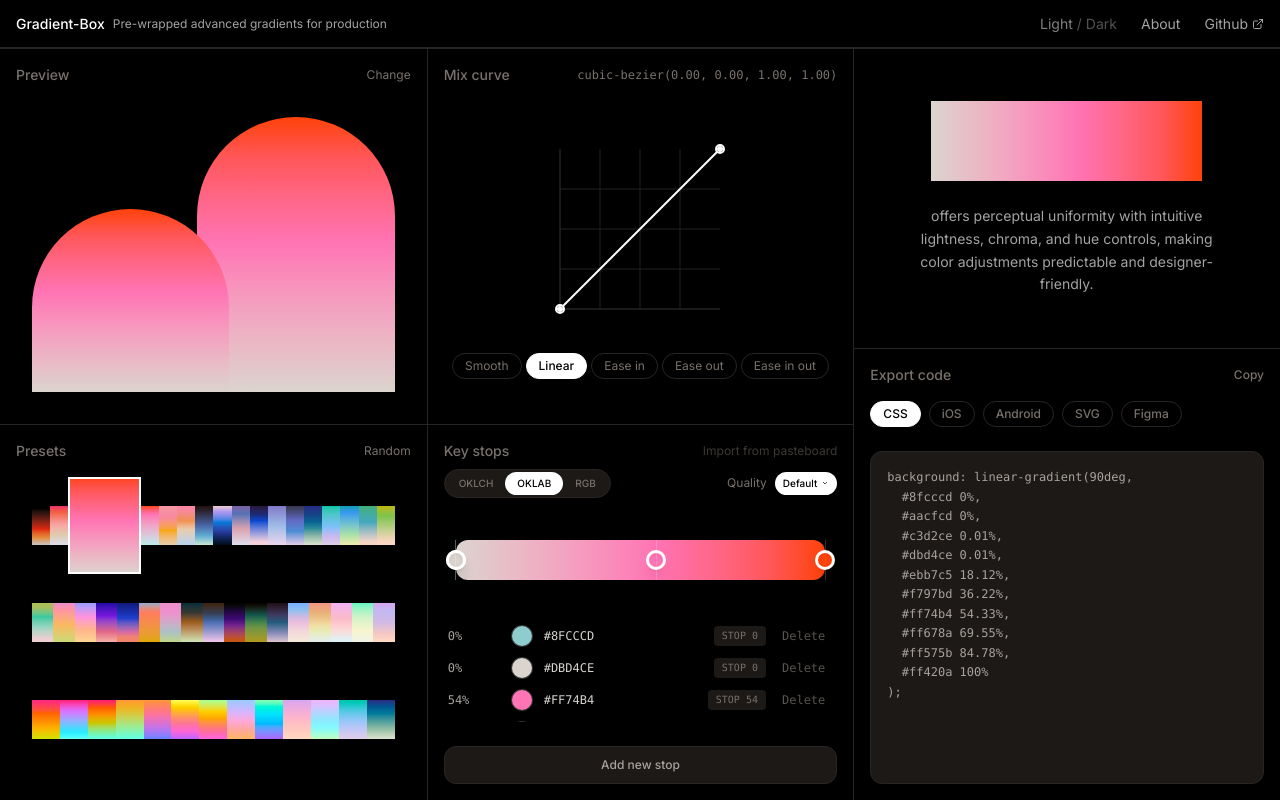
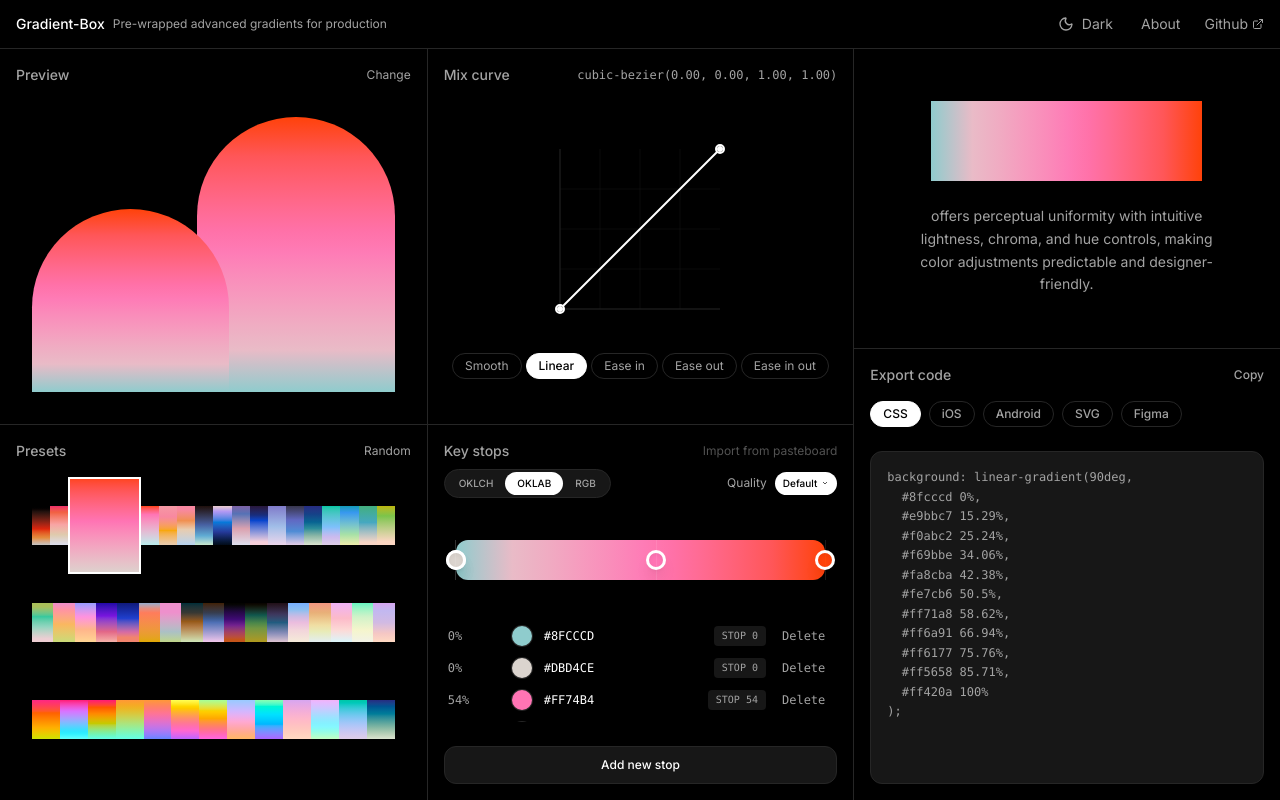
Before and after one commit to BIAsia/wrap-gradient, a React (Vite) app: page / in a window 1280 px wide. Both pictures are taken after a click on the button "Random". Built offline with nearby package versions, Linux system fonts and the light colour scheme.

Commit message:
feat: Implement light mode as default and refactor UI components to use new theme variables

```diff
--- a/App.tsx
+++ b/App.tsx
@@ -65,44 +65,8 @@ const App: React.FC = () => {
       return sortedStops;
     }
 
-    // Strategy 2: OKLAB - Target total counts: Low 4 (min), Default 10 (max), High 16 (max)
-    if (interpolationMode === InterpolationMode.OKLAB) {
-      const n = sortedStops.length;
-      if (n < 2) return sortedStops;
-
-      let interpolationCount = 0;
-      if (samples === 4) {
-        // Low: Min 4 stops total. k = ceil((4-n)/(n-1))
-        interpolationCount = Math.max(0, Math.ceil((4 - n) / (n - 1)));
-      } else {
-        // Default/High: Max 10/16 stops total. k = floor((target-n)/(n-1))
-        const target = samples === 16 ? 16 : 10;
-        interpolationCount = Math.max(0, Math.floor((target - n) / (n - 1)));
-      }
-
-      if (interpolationCount === 0) return sortedStops;
-
-      const result: ColorStop[] = [];
-      for (let i = 0; i < n; i++) {
-        result.push(sortedStops[i]);
-        if (i < n - 1) {
-          const start = sortedStops[i];
-          const end = sortedStops[i + 1];
-          for (let j = 1; j <= interpolationCount; j++) {
-            const t = j / (interpolationCount + 1);
-            const pos = start.position + t * (end.position - start.position);
-            result.push({
-              id: `inter-${start.id}-${end.id}-${j}`,
-              position: pos,
-              color: getColorAt(pos)
-            });
-          }
-        }
-      }
-      return result;
-    }
-
-    // Strategy 3: OKLCH (and others like LCH if added) - Adaptive sampling
+    // Strategy 2: OKLAB & OKLCH (and others like LCH) - Unified Adaptive sampling with Curve support
+    if (interpolationMode === InterpolationMode.OKLAB || interpolationMode === InterpolationMode.OKLCH || interpolationMode === InterpolationMode.LCH) {
       const result: ColorStop[] = [];
       const actualSamples = samples || 10;
       const positions = generateAdaptiveSamples(actualSamples, curve.p1, curve.p2);
@@ -115,8 +79,10 @@ const App: React.FC = () => {
           color: getColorAt(y)
         });
       }
+      return result;
+    }
 
-    return result;
+    return sortedStops;
   }, [stops, curve, interpolationMode, samples]);
 
   const handlePresetSelect = (newStops: ColorStop[], mode?: InterpolationMode) => {
@@ -133,8 +99,8 @@ const App: React.FC = () => {
   };
 
   return (
-    <div className={`min-h-screen ${THEME.typography.color.primary} font-sans selection:bg-stone-800 selection:text-white flex flex-col overflow-hidden ${THEME.animation.transition} ${THEME.animation.duration} bg-background`}>
-      <Header />
+    <div className={`min-h-screen ${THEME.typography.color.primary} font-sans selection:bg-primary selection:text-primary-foreground flex flex-col overflow-hidden ${THEME.animation.transition} ${THEME.animation.duration} bg-background`}>
+      <Header theme={theme} onToggleTheme={toggleTheme} />
 
       <main className={`flex-1 grid grid-cols-1 sm:grid-cols-3 divide-y sm:divide-y-0 sm:divide-x ${THEME.layout.divide} ${THEME.layout.border} border-t min-h-0`}>
 
--- a/components/CodeOutput.tsx
+++ b/components/CodeOutput.tsx
@@ -90,8 +90,8 @@ ${figmaStops}
                         className={`
                 px-3 py-1 text-xs font-medium rounded-full border transition-colors whitespace-nowrap
                 ${format === tab.id
-                                ? 'bg-white text-black border-white'
-                                : 'bg-transparent text-stone-500 border-stone-800 hover:border-stone-600 hover:text-stone-300'}
+                                ? 'bg-primary text-primary-foreground border-primary'
+                                : `bg-transparent ${THEME.typography.color.label} border-border hover:border-muted-foreground hover:${THEME.typography.color.primary}`}
             `}
                     >
                         {tab.label}
@@ -99,11 +99,11 @@ ${figmaStops}
                 ))}
             </div>
 
-            <div className="flex-1 bg-stone-900 rounded-xl p-4 border border-stone-800 relative overflow-hidden group">
+            <div className="flex-1 bg-muted rounded-xl p-4 border border-border relative overflow-hidden group">
                 <textarea
                     readOnly
                     value={generateCode()}
-                    className="w-full h-full bg-transparent text-stone-400 font-mono text-xs resize-none focus:outline-none leading-relaxed"
+                    className="w-full h-full bg-transparent text-muted-foreground font-mono text-xs resize-none focus:outline-none leading-relaxed"
                     spellCheck={false}
                 />
             </div>
--- a/components/ColorStopsEditor.tsx
+++ b/components/ColorStopsEditor.tsx
@@ -97,32 +97,32 @@ export const ColorStopsEditor: React.FC<ColorStopsEditorProps> = ({
     <div className="flex flex-col h-full">
       <div className={`flex items-center justify-between mb-2`}>
         <h2 className={`${THEME.panel.header.title} ${THEME.typography.color.label}`}>Key stops</h2>
-        <button className={`${THEME.typography.size.xs} ${THEME.typography.color.label} hover:${THEME.typography.color.accent} transition-colors cursor-not-allowed opacity-50`}>Import from pasteboard</button>
+        <button className={`${THEME.typography.size.xs} ${THEME.typography.color.label} hover:${THEME.typography.color.primary} transition-colors cursor-not-allowed opacity-50`}>Import from pasteboard</button>
       </div>
 
       {/* Interpolation Mode Selector */}
       <div className="flex items-center justify-between mb-8">
-        <div className="flex items-center bg-stone-900 rounded-full p-0.5 border border-stone-800">
+        <div className="flex items-center bg-muted rounded-full p-0.5 border border-border">
           {[InterpolationMode.OKLCH, InterpolationMode.OKLAB, InterpolationMode.RGB].map(mode => (
             <button
               key={mode}
               onClick={() => setInterpolationMode(mode)}
               className={`px-3 py-1 text-[10px] font-medium rounded-full transition-colors uppercase
-                            ${interpolationMode === mode ? 'bg-white text-black' : 'text-stone-500 hover:text-stone-300'}`}
+                            ${interpolationMode === mode ? 'bg-primary text-primary-foreground shadow-sm' : 'text-muted-foreground hover:text-foreground'}`}
             >
               {mode === 'lch' ? 'LCH' : mode}
             </button>
           ))}
         </div>
         <div className="flex items-center gap-2">
-          <span className="text-xs text-stone-500">Quality</span>
+          <span className="text-xs text-muted-foreground">Quality</span>
           <div className="relative" ref={dropdownRef}>
             <button
               onClick={() => interpolationMode !== InterpolationMode.RGB && setIsQualityOpen(!isQualityOpen)}
               className={`px-2 py-1 text-[10px] rounded-full font-medium flex items-center gap-1 transition-all
                             ${interpolationMode === InterpolationMode.RGB
-                  ? 'bg-stone-800 text-stone-500 cursor-not-allowed'
-                  : 'bg-white text-black hover:bg-stone-100 active:scale-95'}`}
+                  ? 'bg-muted text-muted-foreground cursor-not-allowed'
+                  : 'bg-primary text-primary-foreground hover:bg-primary/90 active:scale-95 shadow-sm'}`}
             >
               {interpolationMode === InterpolationMode.RGB ? 'Origin' : (currentQuality === 10 ? 'Default' : currentQuality === 4 ? 'Low' : 'High')}
               {interpolationMode !== InterpolationMode.RGB && (
@@ -142,7 +142,7 @@ export const ColorStopsEditor: React.FC<ColorStopsEditorProps> = ({
 
             {/* Dropdown Menu */}
             <div
-              className={`absolute right-0 top-full mt-1 bg-stone-900 border border-stone-800 rounded-lg p-1 shadow-xl z-20 w-32 origin-top-right transition-all duration-200
+              className={`absolute right-0 top-full mt-1 bg-popover border border-border rounded-lg p-1 shadow-xl z-20 w-32 origin-top-right transition-all duration-200
                             ${isQualityOpen ? 'opacity-100 scale-100 visible' : 'opacity-0 scale-95 invisible'}`}
             >
               {[
@@ -156,8 +156,8 @@ export const ColorStopsEditor: React.FC<ColorStopsEditorProps> = ({
                     setQuality(opt.value);
                     setIsQualityOpen(false);
                   }}
-                  className={`w-full text-left px-2 py-1.5 text-[10px] rounded hover:bg-stone-800 transition-colors flex items-center justify-between
-                                        ${currentQuality === opt.value ? 'text-white bg-stone-800/50' : 'text-stone-400'}`}
+                  className={`w-full text-left px-2 py-1.5 text-[10px] rounded hover:bg-accent hover:text-accent-foreground transition-colors flex items-center justify-between
+                                        ${currentQuality === opt.value ? 'bg-accent/50 text-accent-foreground' : 'text-muted-foreground'}`}
                 >
                   {opt.label}
                   {currentQuality === opt.value && (
@@ -193,19 +193,19 @@ export const ColorStopsEditor: React.FC<ColorStopsEditorProps> = ({
                 style={{ backgroundColor: stop.color }}
               ></div>
             </div>
-            <div className="absolute top-1/2 -translate-y-1/2 w-[1px] h-10 bg-white/20 mix-blend-overlay pointer-events-none group-hover/handle:bg-white/40"></div>
+            <div className="absolute top-1/2 -translate-y-1/2 w-[1px] h-10 bg-foreground/10 mix-blend-overlay pointer-events-none group-hover/handle:bg-foreground/20"></div>
           </div>
         ))}
       </div>
 
       <div className="space-y-1 mb-6 flex-1 overflow-y-auto custom-scrollbar pr-2 min-h-[100px]">
         {sorted.map(stop => (
-          <div key={stop.id} className="flex items-center gap-4 text-xs font-mono group hover:bg-white/5 p-1 rounded transition-colors">
-            <div className="w-12 text-stone-400">{(stop.position * 100).toFixed(0)}%</div>
+          <div key={stop.id} className="flex items-center gap-4 text-xs font-mono group hover:bg-muted p-1 rounded transition-colors">
+            <div className="w-12 text-muted-foreground">{(stop.position * 100).toFixed(0)}%</div>
             <div className="flex items-center gap-3 flex-1">
               <div className="relative">
                 <div
-                  className="w-5 h-5 rounded-md shadow-sm ring-1 ring-white/20 hover:ring-white/40 transition-all cursor-pointer"
+                  className="w-5 h-5 rounded-md shadow-sm ring-1 ring-border hover:ring-muted-foreground transition-all cursor-pointer"
                   style={{ backgroundColor: stop.color }}
                 ></div>
                 <input
@@ -219,15 +219,15 @@ export const ColorStopsEditor: React.FC<ColorStopsEditorProps> = ({
                 type="text"
                 value={stop.color.toUpperCase()}
                 onChange={(e) => updateStop(stop.id, { color: e.target.value })}
-                className="bg-transparent text-stone-300 outline-none w-20 uppercase font-medium"
+                className="bg-transparent text-foreground outline-none w-20 uppercase font-medium"
               />
             </div>
-            <div className="text-right text-stone-500 font-medium bg-stone-900 px-2 py-0.5 rounded text-[10px]">
+            <div className="text-right text-muted-foreground font-medium bg-muted px-2 py-0.5 rounded text-[10px]">
               STOP {(stop.position * 100).toFixed(0)}
             </div>
             <button
               onClick={() => removeStop(stop.id)}
-              className={`text-stone-600 hover:text-stone-300 transition-colors ${stops.length <= 2 ? 'invisible' : ''}`}
+              className={`text-muted-foreground hover:text-foreground transition-colors ${stops.length <= 2 ? 'invisible' : ''}`}
             >
               Delete
             </button>
@@ -237,7 +237,7 @@ export const ColorStopsEditor: React.FC<ColorStopsEditorProps> = ({
 
       <button
         onClick={addStop}
-        className="w-full py-2.5 bg-stone-900 hover:bg-stone-800 text-stone-400 text-xs font-medium rounded-lg transition-colors border border-stone-800 self-end mt-auto"
+        className="w-full py-2.5 bg-secondary hover:bg-secondary/80 text-secondary-foreground text-xs font-medium rounded-lg transition-colors border border-border self-end mt-auto"
       >
         Add new stop
       </button>
--- a/components/CurveEditor.tsx
+++ b/components/CurveEditor.tsx
@@ -81,7 +81,7 @@ export const CurveEditor: React.FC<CurveEditorProps> = ({ curve, onChange }) =>
                         onPointerUp={handlePointerUp}
                     >
                         <path d={`M ${padding} ${padding} V ${size - padding} H ${size - padding}`}
-                            stroke="#333" strokeWidth="1" fill="none" />
+                            className="stroke-border" strokeWidth="1" fill="none" />
 
                         {[0, 0.25, 0.5, 0.75, 1].map(t => {
                             const pos = padding + t * graphSize;
@@ -89,36 +89,36 @@ export const CurveEditor: React.FC<CurveEditorProps> = ({ curve, onChange }) =>
                             if (t === 0 || t === 1) return null;
                             return (
                                 <g key={t}>
-                                    <line x1={pos} y1={padding} x2={pos} y2={size - padding} stroke="#222" strokeWidth="1" />
-                                    <line x1={padding} y1={yPos} x2={size - padding} y2={yPos} stroke="#222" strokeWidth="1" />
+                                    <line x1={pos} y1={padding} x2={pos} y2={size - padding} className="stroke-border/30" strokeWidth="1" />
+                                    <line x1={padding} y1={yPos} x2={size - padding} y2={yPos} className="stroke-border/30" strokeWidth="1" />
                                 </g>
                             )
                         })}
 
-                        <line x1={start.x} y1={start.y} x2={sp1.x} y2={sp1.y} stroke="#444" strokeWidth="1" />
-                        <line x1={end.x} y1={end.y} x2={sp2.x} y2={sp2.y} stroke="#444" strokeWidth="1" />
+                        <line x1={start.x} y1={start.y} x2={sp1.x} y2={sp1.y} className="stroke-muted-foreground/30" strokeWidth="1" />
+                        <line x1={end.x} y1={end.y} x2={sp2.x} y2={sp2.y} className="stroke-muted-foreground/30" strokeWidth="1" />
 
                         <path
                             d={`M ${start.x} ${start.y} C ${sp1.x} ${sp1.y}, ${sp2.x} ${sp2.y}, ${end.x} ${end.y}`}
-                            stroke="white"
+                            className="stroke-foreground"
                             strokeWidth="2"
                             fill="none"
                         />
 
                         <circle
                             cx={sp1.x} cy={sp1.y} r="4"
-                            className="fill-black stroke-white stroke-2 cursor-pointer hover:stroke-amber-500 transition-colors"
+                            className="fill-background stroke-foreground stroke-2 cursor-pointer hover:stroke-primary transition-colors"
                             onPointerDown={handlePointerDown('p1')}
                         />
 
                         <circle
                             cx={sp2.x} cy={sp2.y} r="4"
-                            className="fill-black stroke-white stroke-2 cursor-pointer hover:stroke-amber-500 transition-colors"
+                            className="fill-background stroke-foreground stroke-2 cursor-pointer hover:stroke-primary transition-colors"
                             onPointerDown={handlePointerDown('p2')}
                         />
 
-                        <circle cx={start.x} cy={start.y} r="3" fill="white" />
-                        <circle cx={end.x} cy={end.y} r="3" fill="white" />
+                        <circle cx={start.x} cy={start.y} r="3" className="fill-foreground" />
+                        <circle cx={end.x} cy={end.y} r="3" className="fill-foreground" />
                     </svg>
                 </div>
 
@@ -130,8 +130,8 @@ export const CurveEditor: React.FC<CurveEditorProps> = ({ curve, onChange }) =>
                             className={`
                             px-3 py-1 text-[10px] sm:text-xs rounded-full border transition-all
                             ${JSON.stringify(curve.p1) === JSON.stringify(preset.p1) && JSON.stringify(curve.p2) === JSON.stringify(preset.p2)
-                                    ? 'bg-white text-black border-white font-medium'
-                                    : 'bg-transparent text-stone-500 border-stone-800 hover:border-stone-600 hover:text-stone-300'}
+                                    ? 'bg-primary text-primary-foreground border-primary font-medium'
+                                    : 'bg-transparent text-muted-foreground border-border hover:border-muted-foreground hover:text-foreground'}
                         `}
                         >
                             {preset.label}
--- a/components/GradientPreview.tsx
+++ b/components/GradientPreview.tsx
@@ -90,7 +90,7 @@ export const GradientPreview: React.FC<GradientPreviewProps> = ({ originalStops,
                 </button>
             </div>
 
-            <div className="flex-1 relative rounded-xl overflow-hidden bg-black flex items-center justify-center p-4 min-h-[300px]">
+            <div className={`flex-1 relative rounded-xl overflow-hidden flex items-center justify-center p-4 min-h-[300px]`}>
                 {renderPreview()}
             </div>
         </div>
--- a/components/Header.tsx
+++ b/components/Header.tsx
@@ -8,19 +8,31 @@ interface HeaderProps {
 
 import { THEME } from '../config/theme';
 
-export const Header: React.FC = () => {
+export const Header: React.FC<HeaderProps> = ({ theme, onToggleTheme }) => {
   return (
-    <header className={`flex ${THEME.layout.headerHeight} items-center justify-between px-4 border-b ${THEME.layout.border} bg-background ${THEME.animation.transition} ${THEME.animation.duration}`}>
+    <header className={`flex ${THEME.layout.headerHeight} items-center justify-between px-4 bg-background ${THEME.animation.transition} ${THEME.animation.duration}`}>
       <div className="flex items-center gap-2">
         <h1 className={`text-sm font-medium ${THEME.typography.color.primary}`}>Gradient-Box</h1>
         <span className={`${THEME.typography.size.xs} ${THEME.typography.color.secondary} hidden sm:inline-block`}>Pre-wrapped advanced gradients for production</span>
       </div>
       <nav className={`flex items-center gap-6 text-sm ${THEME.typography.color.secondary}`}>
-        <div className="flex items-center gap-1 cursor-not-allowed opacity-50">
-          <span className={THEME.typography.color.primary}>Light</span>
-          <span>/</span>
-          <span>Dark</span>
-        </div>
+        <button
+          onClick={onToggleTheme}
+          className={`flex items-center gap-2 hover:${THEME.typography.color.primary} ${THEME.animation.transition} p-1 rounded-md hover:bg-muted`}
+          aria-label="Toggle theme"
+        >
+          {theme === 'dark' ? (
+            <>
+              <Moon className="w-4 h-4" />
+              <span className="hidden sm:inline">Dark</span>
+            </>
+          ) : (
+            <>
+              <Sun className="w-4 h-4" />
+              <span className="hidden sm:inline">Light</span>
+            </>
+          )}
+        </button>
         <a href="#" className={`hover:${THEME.typography.color.primary} ${THEME.animation.transition}`}>About</a>
         <a href="#" className={`flex items-center gap-1 hover:${THEME.typography.color.primary} ${THEME.animation.transition}`}>
           Github <ExternalLink className="w-3 h-3" />
--- a/config/theme.ts
+++ b/config/theme.ts
@@ -25,8 +25,8 @@ export const THEME = {
         color: {
             primary: 'text-foreground',
             secondary: 'text-muted-foreground',
-            label: 'text-stone-500',
-            accent: 'text-white',
+            label: 'text-muted-foreground',
+            accent: 'text-accent-foreground',
         },
         size: {
             xs: 'text-xs',
```
Also changed, not shown: index.html (+35 -6 lines), utils/color.ts (+4 -4 lines). Lines whose indentation alone changed are shown as unchanged.
